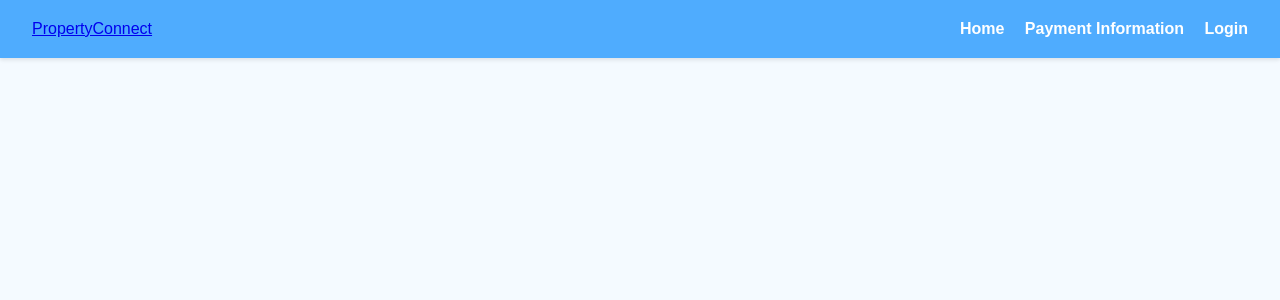
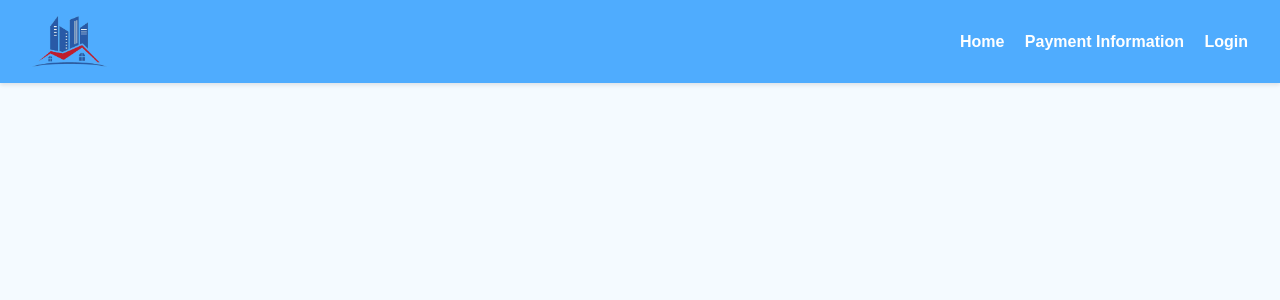
Before and after one commit to rickyreyes10/PropertyConnect, a PHP site: page /sellerHeader.php in a window 1280 px wide. Shown: the top 300 px of the page. Run offline with PHP 8.4, Linux system fonts and the light colour scheme.

Commit message:
Added logo to seller dashboard page

```diff
--- a/frontend/components/sellerHeader.php
+++ b/frontend/components/sellerHeader.php
@@ -10,7 +10,7 @@ $username = SessionManager::getUsername();
     <link rel="stylesheet" href="../assets/css/main.css">
     <nav class="navbar">
         <div class="logo">
-            <a href="/frontend/pages/index.php">PropertyConnect</a>
+            <img src="../../assets/logo.png" href="PropertyConnect">
         </div>
         <div class="nav-links">
             <a href="../index.php">Home</a>
```
